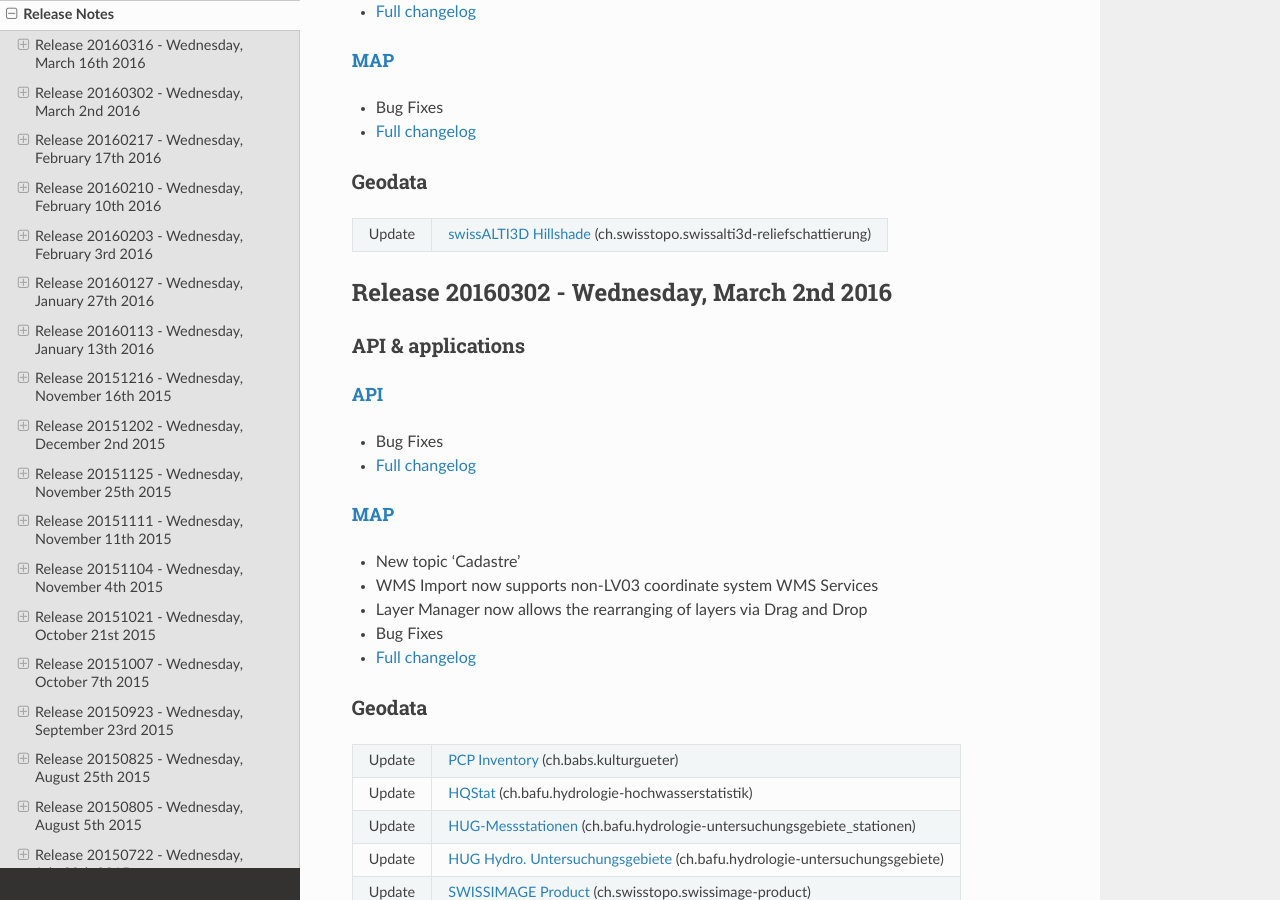
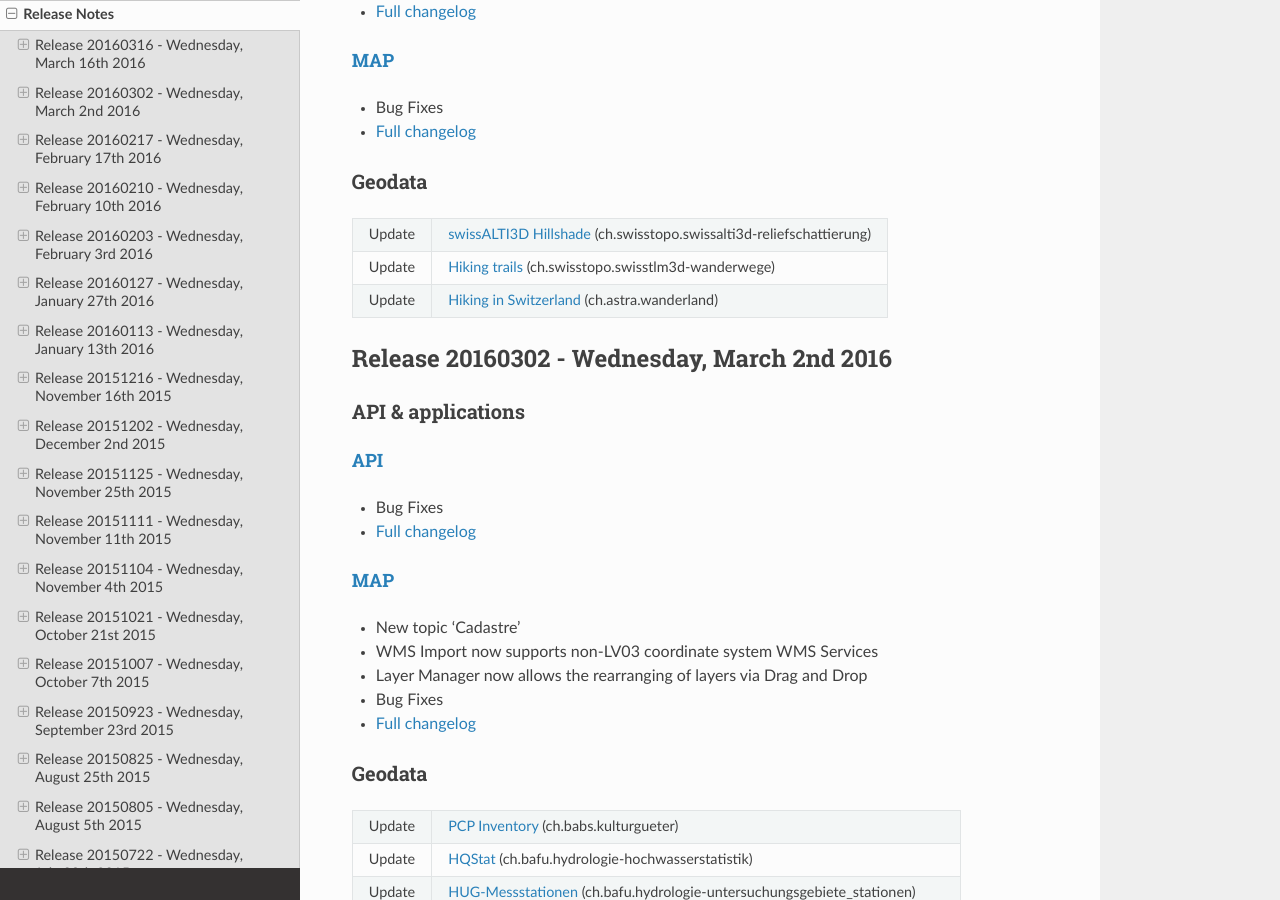
Before and after one commit to swisstopo-test/doc-chsdi3, a Sphinx documentation site: the page built from source/releasenotes/index.rst, in a window 1280 px wide and 900 px high, scrolled down 386 px. Built offline with Sphinx 7.4.7 and the Read the Docs theme 2.0.0, drawn with Linux system fonts in a browser that asks for light colours.

Commit message:
Add 2 layer update for data

```diff
--- a/source/releasenotes/index.rst
+++ b/source/releasenotes/index.rst
@@ -37,10 +37,13 @@ API & applications
 
 Geodata
 *******
-+-----------+------------------------------------------------------------------------------------------------------------------------------------------------------------------------------------+
-| Update    | `swissALTI3D Hillshade <//map.geo.admin.ch/?layers=ch.swisstopo.swissalti3d-reliefschattierung>`__ (ch.swisstopo.swissalti3d-reliefschattierung)                                   |
-+-----------+------------------------------------------------------------------------------------------------------------------------------------------------------------------------------------+
-
++--------+---------------------------------------------------------------------------------------------------------------------------------------------------+
+| Update | `swissALTI3D Hillshade <//map.geo.admin.ch/?layers=ch.swisstopo.swissalti3d-reliefschattierung>`__ (ch.swisstopo.swissalti3d-reliefschattierung)  |
++--------+---------------------------------------------------------------------------------------------------------------------------------------------------+
+| Update | `Hiking trails <//map.geo.admin.ch/?layers=ch.swisstopo.swisstlm3d-wanderwege>`__ (ch.swisstopo.swisstlm3d-wanderwege)                            |
++--------+---------------------------------------------------------------------------------------------------------------------------------------------------+
+| Update | `Hiking in Switzerland <//map.geo.admin.ch/?layers=ch.astra.wanderland>`__ (ch.astra.wanderland)                                                  |
++--------+---------------------------------------------------------------------------------------------------------------------------------------------------+
 
 .. _releasenotes_20160302:
 
```
